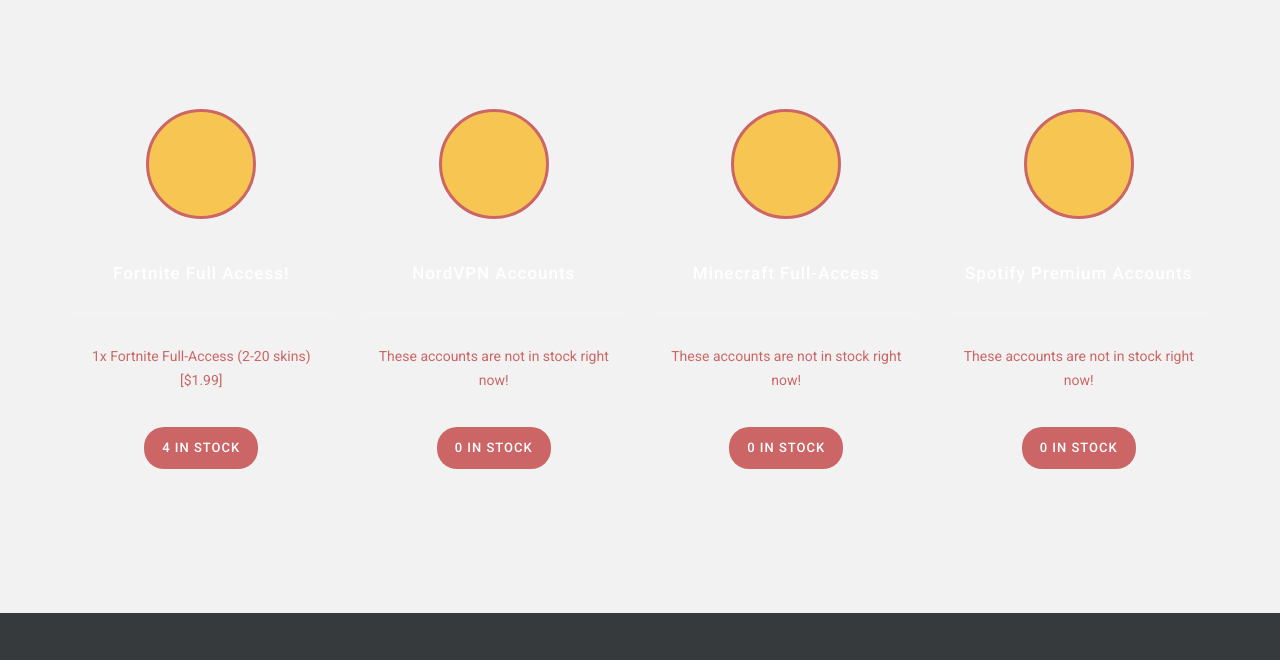
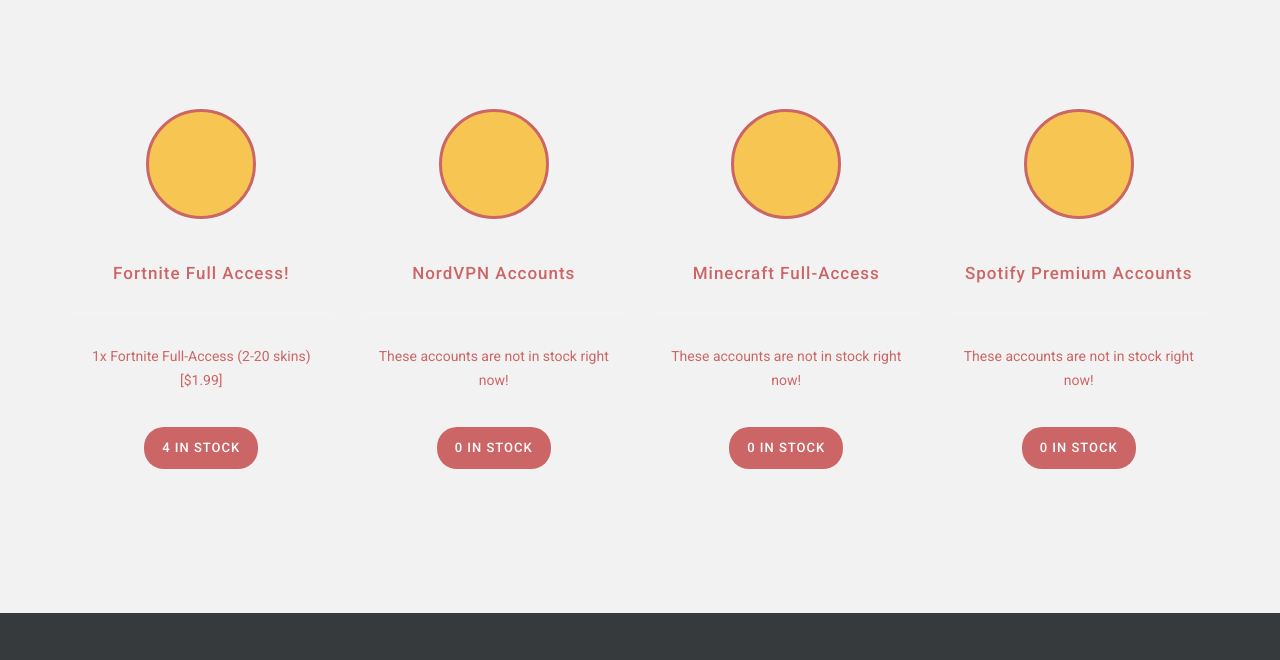
Before and after one commit to BatDev0/tntsplash, a plain HTML site: page index.html in a window 1280 px wide. Shown: the part 841-1501 px from the top of the page. Drawn offline with nearby package versions, Linux system fonts and the light colour scheme.

Commit message:
Update templatemo-style.css

```diff
--- a/css/templatemo-style.css
+++ b/css/templatemo-style.css
@@ -276,7 +276,7 @@
 	margin-top: 45px;
 	font-size: 17px;
 	font-weight: 500;
-	color: #fff;
+	color: #cc6666;
 	letter-spacing: 1px;
 }
 
```
